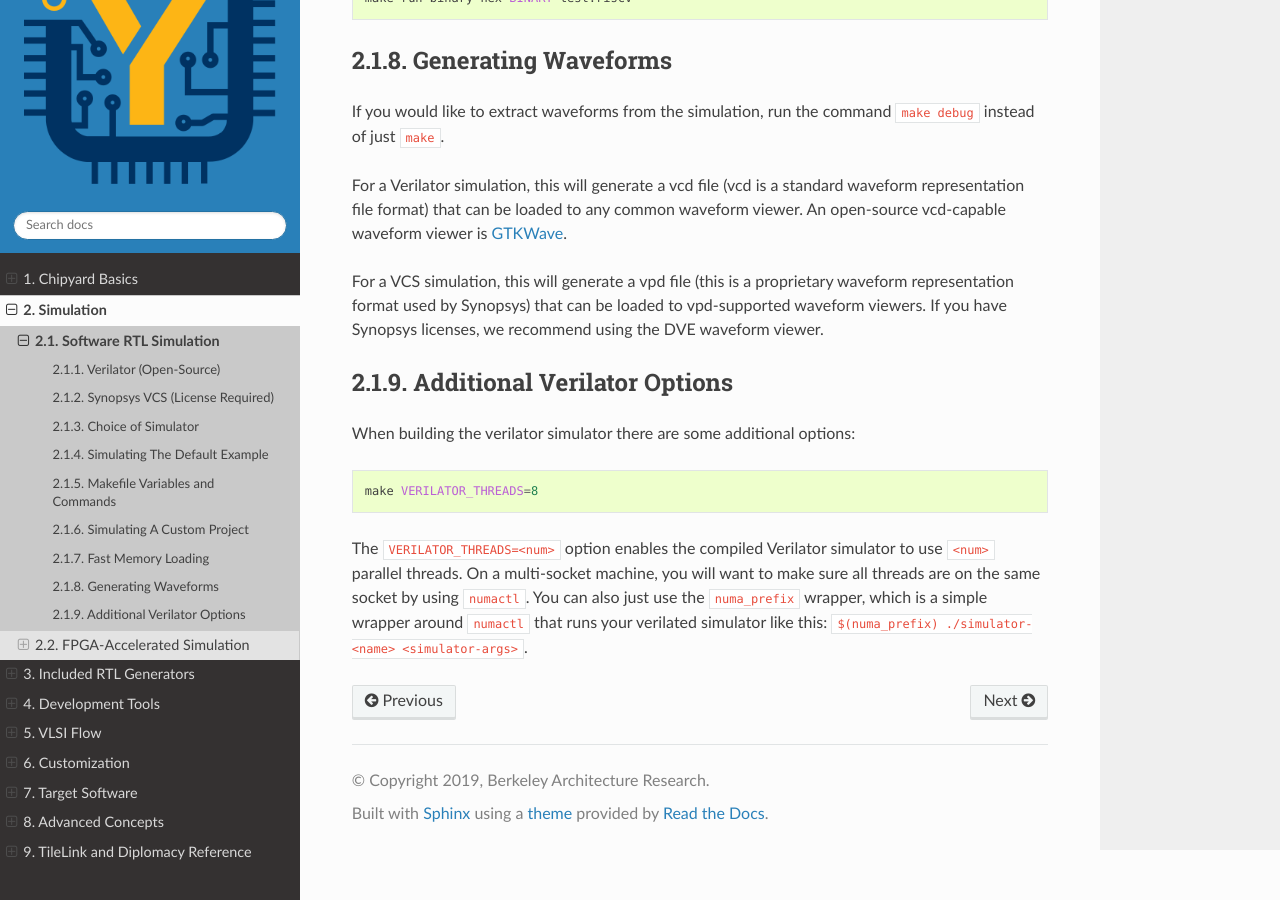
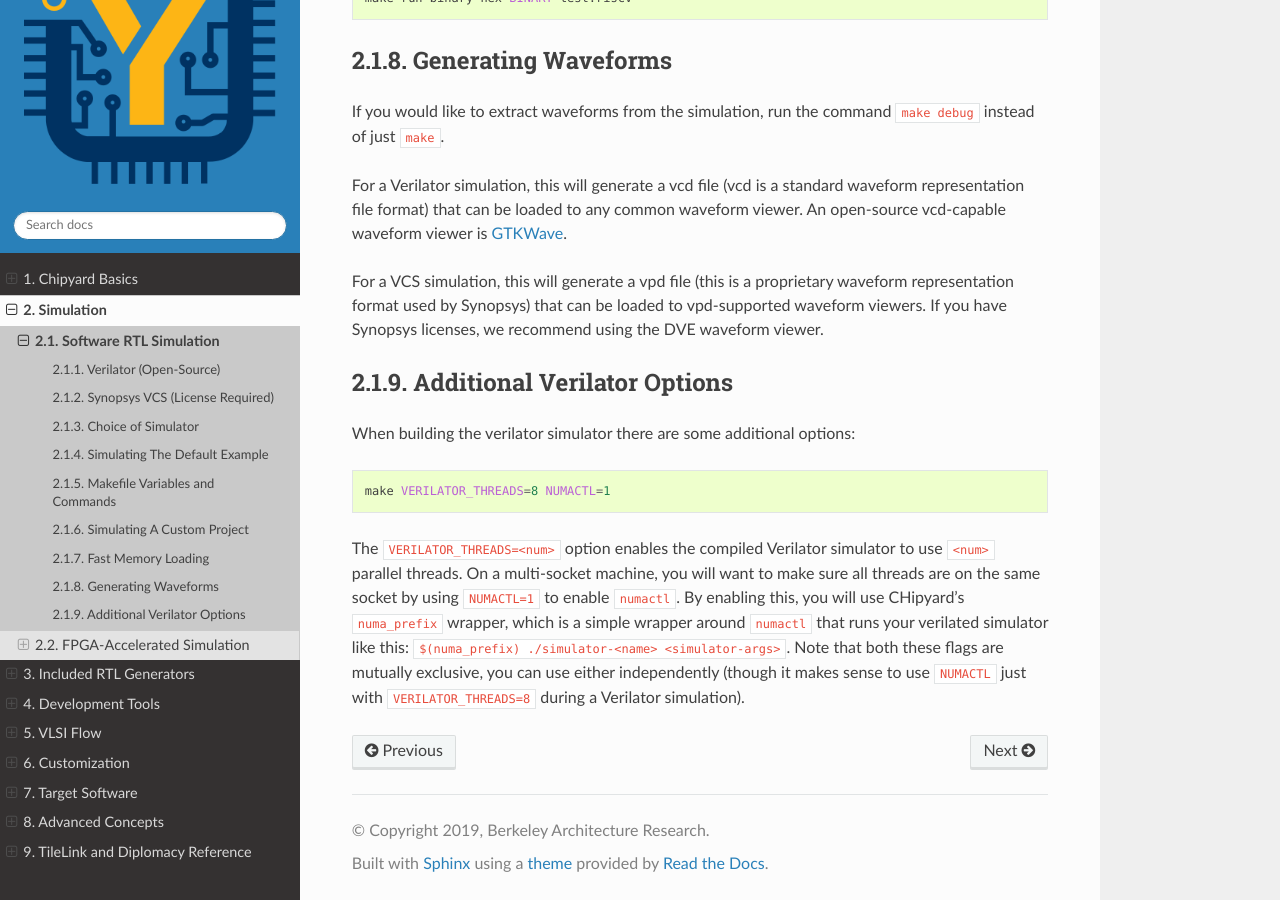
Before and after one commit to ucb-bar/chipyard, a Sphinx documentation site: the page built from docs/Simulation/Software-RTL-Simulation.rst, in a window 1280 px wide and 900 px high, scrolled down 4111 px. Built offline with Sphinx 7.4.7 and the Read the Docs theme 2.0.0, drawn with Linux system fonts in a browser that asks for light colours.

Commit message:
Update docs | Revert/Update emulator.cc

```diff
--- a/docs/Simulation/Software-RTL-Simulation.rst
+++ b/docs/Simulation/Software-RTL-Simulation.rst
@@ -191,8 +191,9 @@ When building the verilator simulator there are some additional options:
 
 .. code-block:: shell
 
-   make VERILATOR_THREADS=8
+   make VERILATOR_THREADS=8 NUMACTL=1
 
 The ``VERILATOR_THREADS=<num>`` option enables the compiled Verilator simulator to use ``<num>`` parallel threads.
-On a multi-socket machine, you will want to make sure all threads are on the same socket by using ``numactl``.
-You can also just use the ``numa_prefix`` wrapper, which is a simple wrapper around ``numactl`` that runs your verilated simulator like this: ``$(numa_prefix) ./simulator-<name> <simulator-args>``.
+On a multi-socket machine, you will want to make sure all threads are on the same socket by using ``NUMACTL=1`` to enable ``numactl``.
+By enabling this, you will use CHipyard's ``numa_prefix`` wrapper, which is a simple wrapper around ``numactl`` that runs your verilated simulator like this: ``$(numa_prefix) ./simulator-<name> <simulator-args>``.
+Note that both these flags are mutually exclusive, you can use either independently (though it makes sense to use ``NUMACTL`` just with ``VERILATOR_THREADS=8`` during a Verilator simulation).
```
Also changed, not shown: 1 other file.
